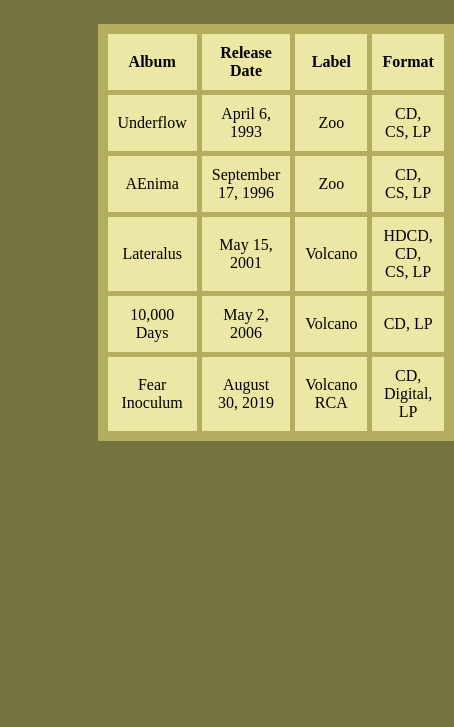
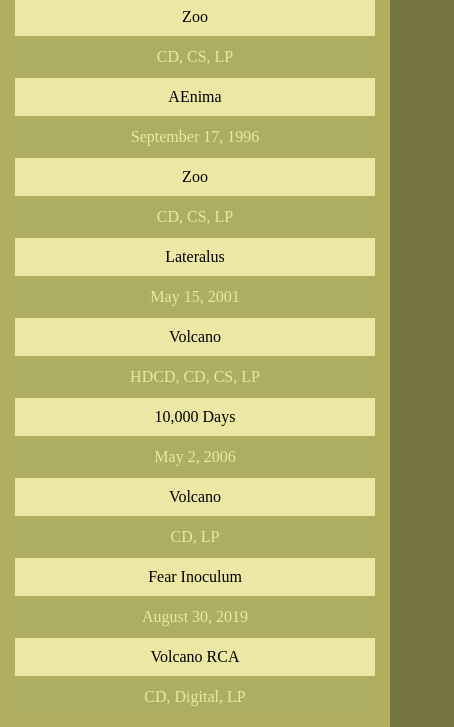
Before and after one commit to Ahsanch007/table, a plain HTML site: page index.html in a window 390 px wide. Shown: the part 254-981 px from the top of the page, 454 px wide, since content can reach past the window. Before the commit the page ends 844 px from the top, so only its background shows below. Drawn offline with Linux system fonts and the light colour scheme.

Commit message:
done responsive ness issue

```diff
--- a/assets/styles/style.css
+++ b/assets/styles/style.css
@@ -42,3 +42,46 @@
     width: 100%;
     margin-top: 40px;
   }
+
+  /* Responsive styles */
+@media only screen and (max-width: 768px) {
+    .container-table {
+        max-width: 100%;
+    }
+
+    .table {
+        overflow-x: auto;
+    }
+
+    th,
+    td {
+        white-space: nowrap;
+    }
+
+    th,
+    td {
+        display: block;
+        padding: 10px;
+    }
+
+    th {
+        font-size: 18px; /* Adjust as needed */
+        background-color: #ece7a5;
+        color: #adae64;
+        font-weight: bold;
+    }
+
+    td {
+        border-top: 1px solid #b3ad60;
+        border-bottom: 1px solid #b3ad60;
+    }
+
+    td:nth-of-type(odd) {
+        background-color: #ece7a5;
+    }
+
+    td:nth-of-type(even) {
+        background-color: #adae64;
+        color: #ece7a5;
+    }
+}
```
